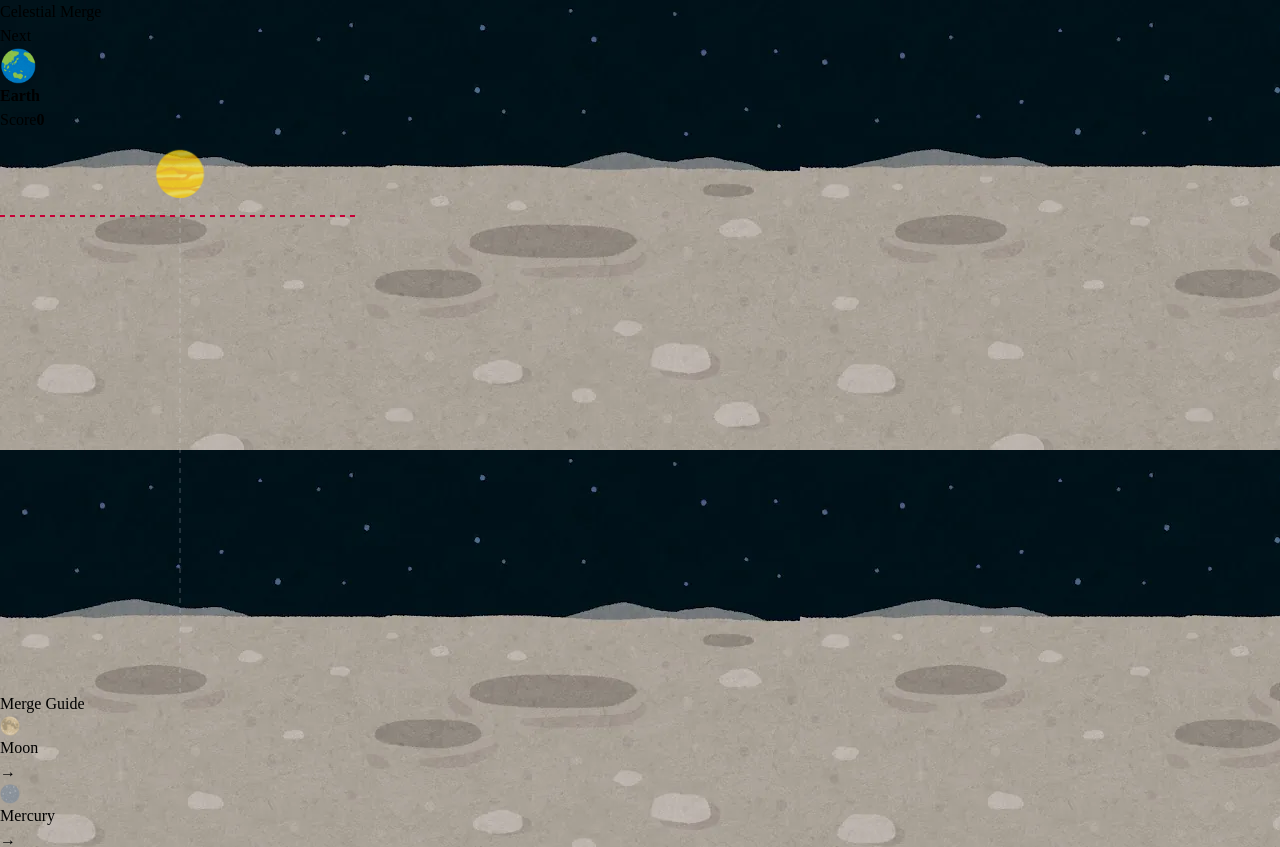
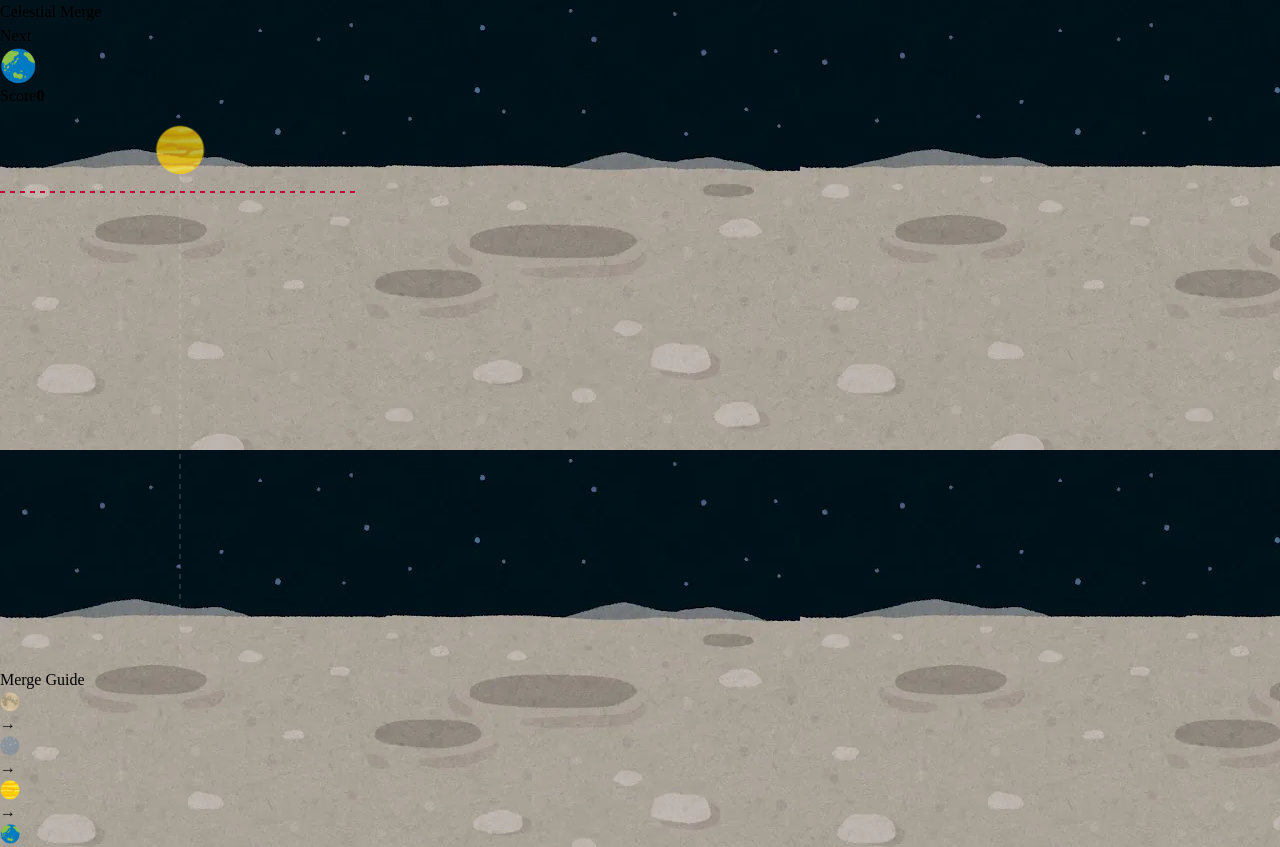
Before and after one commit to lazy-skunk/celestial-merge, a React (Vite) app: page / in a window 1280 px wide. Shown: the top 847 px of the page. Built offline with nearby package versions, Linux system fonts and the light colour scheme.

Commit message:
fix: remove celestial name

```diff
--- a/src/components/CelestialMergeView.tsx
+++ b/src/components/CelestialMergeView.tsx
@@ -8,9 +8,6 @@ import { drawCelestialBody } from "../game/rendering/draw";
 import { useEffect, useRef, type RefObject } from "react";
 
 const NEXT_BODY_PREVIEW_SIZE = 36;
-const NEXT_BODY_NAME_WIDTH = `${Math.max(
-  ...CELESTIAL_PROGRESSION.map((level) => CELESTIAL_BODIES[level].name.length),
-)}em`;
 
 type CelestialMergeViewProps = {
   canvasRef: RefObject<HTMLCanvasElement | null>;
@@ -51,12 +48,6 @@ export function CelestialMergeView({
           <div className="ml-auto flex items-center gap-2 text-xs text-slate-300">
             <span>Next</span>
             <CelestialBodyPreview level={nextDropLevel} />
-            <strong
-              className="shrink-0 text-sm text-slate-100"
-              style={{ width: NEXT_BODY_NAME_WIDTH }}
-            >
-              {CELESTIAL_BODIES[nextDropLevel].name}
-            </strong>
           </div>
           <div className="ml-auto rounded-lg border border-slate-600 bg-slate-800 px-3 py-1 text-right">
             <span className="block text-xs text-slate-400">Score</span>
@@ -110,12 +101,7 @@ function CelestialProgressionRow({ levels }: { levels: CelestialLevel[] }) {
       {levels.map((level, index) => (
         <div key={level} className="flex items-start gap-1">
           {index > 0 && <span className="pt-1 text-[10px] text-slate-500">→</span>}
-          <div className="grid justify-items-center gap-0.5">
-            <CelestialBodyPreview level={level} size={20} />
-            <span className="whitespace-nowrap text-center text-[8px] leading-none">
-              {CELESTIAL_BODIES[level].name}
-            </span>
-          </div>
+          <CelestialBodyPreview level={level} size={20} />
         </div>
       ))}
     </div>
```
